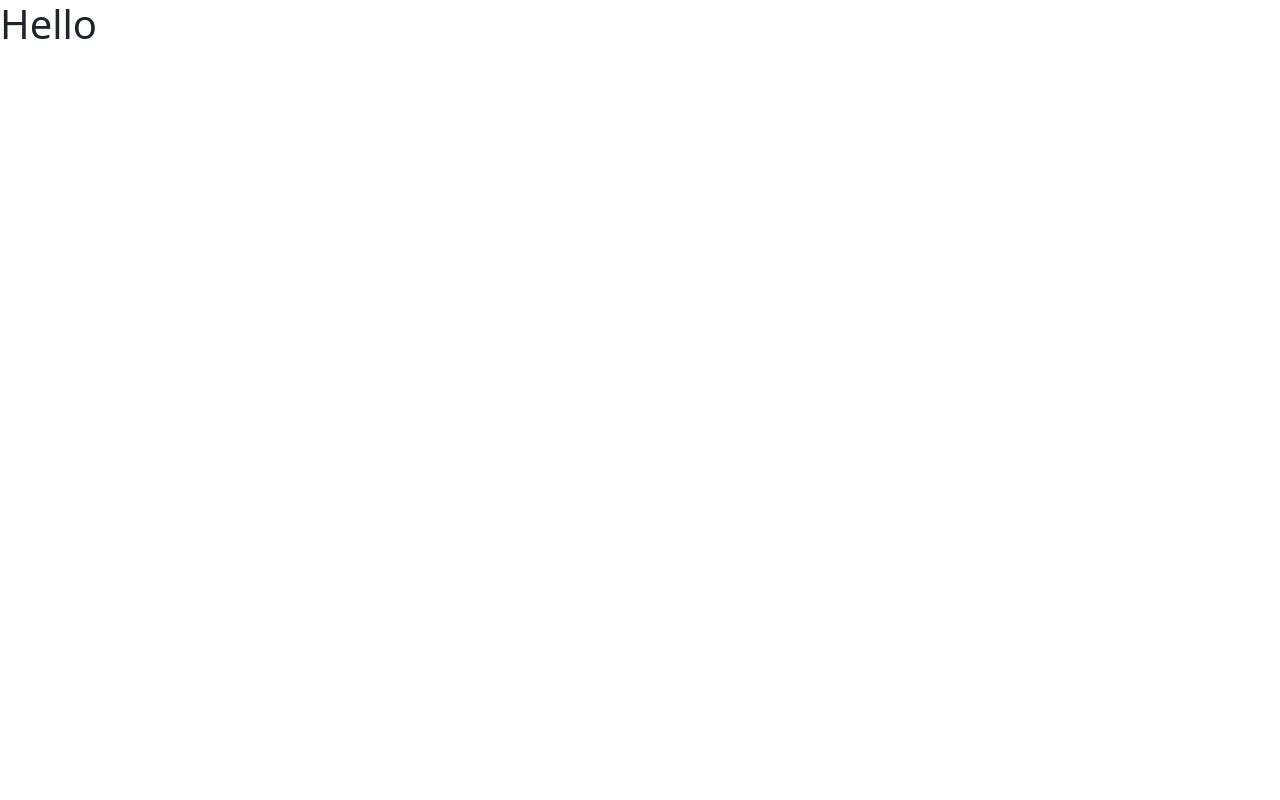
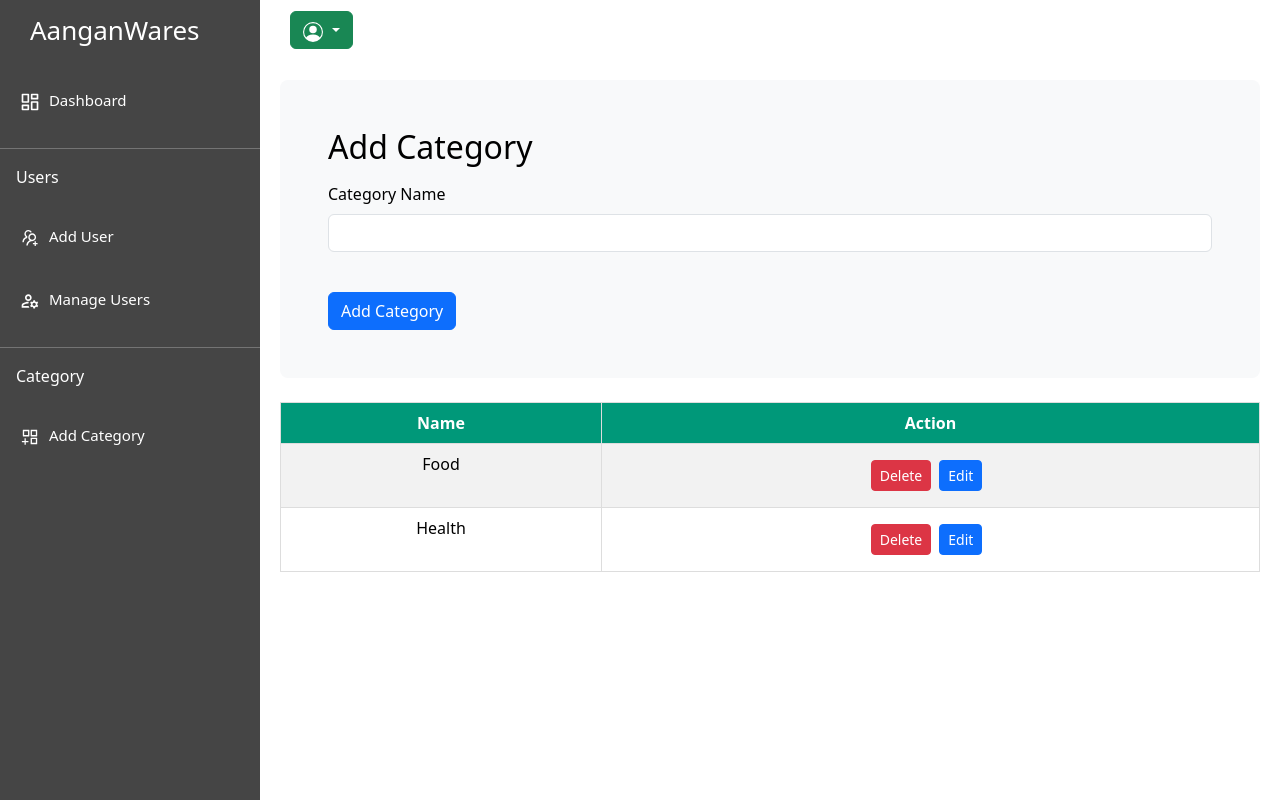
Before and after one commit to patel-bhargavi/aanganwadi-frontend-test, a React (Create React App) app: page /add-category in a window 1280 px wide. Built offline with nearby package versions, Linux system fonts and the light colour scheme; sample sign-in values are in the browser's storage.

Commit message:
Initial commit

```diff
--- a/public/index.html
+++ b/public/index.html
@@ -24,7 +24,7 @@
       work correctly both with client-side routing and a non-root public URL.
       Learn how to configure a non-root public URL by running `npm run build`.
     -->
-    <title>React App</title>
+    <title>Aanganware</title>
   </head>
   <body>
     <noscript>You need to enable JavaScript to run this app.</noscript>
--- a/src/App.js
+++ b/src/App.js
@@ -9,6 +9,7 @@ import PrivateRouter from './Dashboard/Components/PrivateRouter';
 import AddUser from './Dashboard/Pages/AddUser';
 import ManageUser from './Dashboard/Pages/ManageUser';
 import AddCategory from './Dashboard/Pages/AddCategory'
+import Profile from './Dashboard/Pages/Profile';
 
 function App() {
   const [isLoggedIn, setIsLoggedIn] = useState(false);
@@ -29,6 +30,7 @@ function App() {
             <Route path='/add-user' element={<AddUser setIsLoggedIn={setIsLoggedIn} />}></Route>
             <Route path='/manage-users' element={<ManageUser setIsLoggedIn={setIsLoggedIn} />}></Route>
             <Route path='/add-category' element={<AddCategory setIsLoggedIn={setIsLoggedIn} />}></Route>
+            <Route path='/profile' element={<Profile setIsLoggedIn={setIsLoggedIn} />}></Route>
             </Route>
             <Route path='/' element={<Login isLoggedIn={isLoggedIn} setIsLoggedIn={setIsLoggedIn} />}></Route>
           </Routes>
--- a/src/Dashboard/Components/Header.jsx
+++ b/src/Dashboard/Components/Header.jsx
@@ -1,9 +1,11 @@
 // import React from 'react'
-import {  BsPersonCircle, BsJustify }
+import {  BsPersonCircle }
   from 'react-icons/bs'
+import {FiMenu} from 'react-icons/fi'
 
 import { useNavigate } from 'react-router-dom';
-import toast from 'react-hot-toast';
+import { toast } from 'react-toastify';
+
 import { Button } from 'react-bootstrap';
 import { Dropdown } from 'react-bootstrap';
 
@@ -15,27 +17,27 @@ function Header({ OpenSidebar, setIsLoggedIn }) {
     localStorage.removeItem('token');
     setIsLoggedIn(false);
     navigate('/');
-    toast('Logout Success')
+    toast.success('Logout Sucessfully')
   }
 
   return (
     <header className='header'>
       <div className='menu-icon'>
-        <BsJustify className='icon' onClick={OpenSidebar} />
+        <FiMenu className='icon' onClick={OpenSidebar} />
       </div>
 
       <div className='header-left'>
 
         {/* <BiMoon className='icon' onClick={togggleStyle} /> */}
-        <Dropdown>
+        <Dropdown className='text-center'>
   <Dropdown.Toggle variant="success" id="dropdown-basic">
 
           <BsPersonCircle className='icon' />
   </Dropdown.Toggle>
 
-  <Dropdown.Menu>
-    <Dropdown.Item href="">Profile</Dropdown.Item>
-    <Dropdown.Item href=""> <Button onClick={handleLogout} className="btn btn-danger">Logout</Button></Dropdown.Item>
+  <Dropdown.Menu className='text-center'>
+    <Dropdown.Item href={`/profile`}>Profile</Dropdown.Item>
+    <Dropdown.Item href=""> <Button onClick={handleLogout} className="btn-sm btn-danger">Logout</Button></Dropdown.Item>
 
   </Dropdown.Menu>
 </Dropdown>
--- a/src/Dashboard/Components/Sidebar.jsx
+++ b/src/Dashboard/Components/Sidebar.jsx
@@ -1,5 +1,5 @@
 
-    import {AiOutlineUsergroupAdd,AiOutlineClose} from 'react-icons/ai';
+    import {AiOutlineUsergroupAdd,AiOutlineClose,AiOutlineAppstoreAdd} from 'react-icons/ai';
     import {MdOutlineManageAccounts} from 'react-icons/md';
     import {LuLayoutDashboard} from 'react-icons/lu';
 
@@ -29,7 +29,7 @@ function Sidebar({ openSidebarToggle, OpenSidebar }) {
                     </a>
                 </li> */}
                 <hr className='text-white' />
-                <p className='text-white'>Users </p>
+                <p className='text-white m-3'>Users </p>
                 <li className='sidebar-list-item'>
                     <a href={`/add-user`}>
                         <AiOutlineUsergroupAdd className='icon' /> Add User
@@ -41,10 +41,10 @@ function Sidebar({ openSidebarToggle, OpenSidebar }) {
                     </a>
                 </li>
                 <hr  className='text-white'/>
-                <p className='text-white'>Category </p>
+                <p className='text-white m-3'>Category </p>
                 <li className='sidebar-list-item'>
                     <a href={`/add-category`}>
-                        <MdOutlineManageAccounts className='icon' /> Add Category
+                        <AiOutlineAppstoreAdd className='icon' /> Add Category
                     </a>
                 </li>
 
--- a/src/Dashboard/Pages/AddCategory.jsx
+++ b/src/Dashboard/Pages/AddCategory.jsx
@@ -1,9 +1,141 @@
+import React from 'react'
+import Header from '../Components/Header';
+import Sidebar from '../Components/Sidebar'
+import { useState } from 'react';
+import axios from 'axios';
+import toast from 'react-hot-toast';
+import "bootstrap/dist/css/bootstrap.css";
+import {  Table, Button } from "react-bootstrap";
 
 
-export default function AddCategory (){
-    return(
+
+// import { useNavigate } from 'react-router-dom';
+
+const AddCategory = ({ setIsLoggedIn }) => {
+    const [openSidebarToggle, setOpenSidebarToggle] = useState(false);
+
+    // const navigate = useNavigate();
+    const OpenSidebar = () => {
+        setOpenSidebarToggle(!openSidebarToggle);
+    };
+
+    const [formData, setFormData] = useState({
+        name: '',
+        email: '',
+        password: '',
+        number: '',
+        users_role_id: 'Admin',
+    });
+
+    const handleInputChange = (e) => {
+        const { name, value } = e.target;
+        setFormData({ ...formData, [name]: value });
+    };
+
+    const handleUser = async (e) => {
+        e.preventDefault();
+
+        try {
+            // Make a POST request to the signup endpoint with the token in the Authorization header
+            const token = localStorage.getItem('token')
+            console.log(token)
+            const response = await axios.post('https://aanganwadi-test.onrender.com/api/v1/user/add_user', formData, {
+                headers: {
+                    Token: token // Replace YOUR_TOKEN with the actual token
+                },
+            });
+            console.log('Signup successful:', response.data);
+            toast.success('Added successfully')
+            // navigate('/dashboard');
+
+
+        } catch (error) {
+            console.error('Signup failed:', error);
+        }
+    }
+
+
+    return (
         <>
-        <h1>Hello</h1>
+            <Header OpenSidebar={OpenSidebar} setIsLoggedIn={setIsLoggedIn} />
+            <Sidebar openSidebarToggle={openSidebarToggle} OpenSidebar={OpenSidebar} />
+            <main className="main-container">
+                <div className="custom-container">
+                    <div className="p-5 mb-4 ml-3 bg-light rounded-3 custom-form">
+                        <h2>Add Category</h2>
+
+
+                        <form onSubmit={handleUser}>
+                            <div className="mb-3 mt-3">
+                                <label className="form-label">Category Name</label>
+                                <input
+                                    type="text"
+                                    id="name"
+                                    name="name"
+                                    className="form-control"
+                                    value={formData.name}
+                                    onChange={handleInputChange}
+                                /> <br />
+                            </div>
+
+                            <button className="btn btn-primary">Add Category</button>
+                        </form>
+
+                                </div>
+                        <Table responsive className="table table-striped table-hover">
+            <thead>
+              <tr>
+
+                <th>Name</th>
+                <th>Action</th>
+
+              </tr>
+            </thead>
+            <tbody>
+
+                <tr>
+                  <td>Food</td>
+                  <td>
+                    <Button
+                      className="btn-sm btn-danger"
+                    //   onClick={() => handleDelete(item.users_id)}
+                    >
+                      Delete
+                    </Button>
+                    <Button
+                    //   onClick={() => handleEdit(item)}
+                      className="btn-sm btn-primary m-2"
+                    >
+                      Edit
+                    </Button>
+                  </td>
+                </tr>
+                <tr>
+                  <td>Health</td>
+                  <td>
+                    <Button
+                      className="btn-sm btn-danger"
+                    //   onClick={() => handleDelete(item.users_id)}
+                    >
+                      Delete
+                    </Button>
+                    <Button
+                    //   onClick={() => handleEdit(item)}
+                      className="btn-sm btn-primary m-2"
+                    >
+                      Edit
+                    </Button>
+                  </td>
+                </tr>
+
+            </tbody>
+          </Table>
+                </div>
+
+
+            </main>
         </>
     )
 }
+
+export default AddCategory
--- /dev/null
+++ b/src/Dashboard/Pages/Profile.jsx
@@ -0,0 +1,33 @@
+import React from 'react'
+import { useState } from 'react';
+import Header from "../Components/Header";
+import Sidebar from "../Components/Sidebar";
+
+const Profile = ({ setIsLoggedIn }) => {
+    const [openSidebarToggle, setOpenSidebarToggle] = useState(false);
+
+
+    const OpenSidebar = () => {
+        setOpenSidebarToggle(!openSidebarToggle);
+    };
+
+    return (
+        <>
+            <Header OpenSidebar={OpenSidebar} setIsLoggedIn={setIsLoggedIn} />
+            <Sidebar openSidebarToggle={openSidebarToggle} OpenSidebar={OpenSidebar} />
+            <main className="main-container">
+                <div className="custom-container">
+                    <div className="p-5 mb-4 ml-3 bg-light rounded-3 custom-form">
+                        <h2>Profile</h2>
+
+                    </div>
+
+                </div>
+
+
+            </main>
+        </>
+    )
+}
+
+export default Profile
--- a/src/index.css
+++ b/src/index.css
@@ -92,7 +92,7 @@ body {
 
 .sidebar-list-item {
   padding: 20px 20px 20px 20px;
-  font-size: 18px;
+  font-size: 15px;
 }
 
 .sidebar-list-item:hover {
@@ -151,19 +151,19 @@ body {
 }
 
 .card:first-child {
-  background-color: #2962ff;
+  background-color: #35a7a7;
 }
 
 .card:nth-child(2) {
-  background-color: #ff6d00;
+  background-color: #ffb766  ;
 }
 
 .card:nth-child(3) {
-  background-color: #2e7d32;
+  background-color: #59ce8f;
 }
 
 .card:nth-child(4) {
-  background-color: #d50000;
+  background-color: #ff414e;
 }
 
 .card-inner {
@@ -466,3 +466,50 @@ background-color: #009879;
   color: white;
   text-align: center;
 }
+
+
+
+.card {
+  box-shadow: 0 1px 3px 0 rgba(0,0,0,.1), 0 1px 2px 0 rgba(0,0,0,.06);
+}
+
+.card {
+  position: relative;
+  display: flex;
+  flex-direction: column;
+  min-width: 0;
+  word-wrap: break-word;
+  background-color: #fff;
+  background-clip: border-box;
+  border: 0 solid rgba(0,0,0,.125);
+  border-radius: .25rem;
+}
+
+.card-body {
+  flex: 1 1 auto;
+  min-height: 1px;
+  padding: 1rem;
+}
+
+.gutters-sm {
+  margin-right: -8px;
+  margin-left: -8px;
+}
+
+.gutters-sm>.col, .gutters-sm>[class*=col-] {
+  padding-right: 8px;
+  padding-left: 8px;
+}
+.mb-3, .my-3 {
+  margin-bottom: 1rem!important;
+}
+
+.bg-gray-300 {
+  background-color: #e2e8f0;
+}
+.h-100 {
+  height: 100%!important;
+}
+.shadow-none {
+  box-shadow: none!important;
+}
```
Also changed, not shown: src/Dashboard/Pages/ManageUser.js (+7 -6 lines), 13 other files (tests, documents, lock files or other folders).
